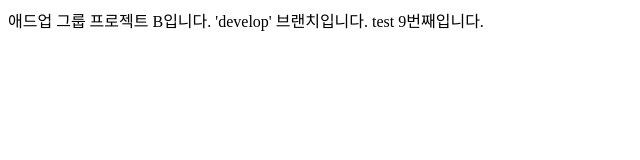
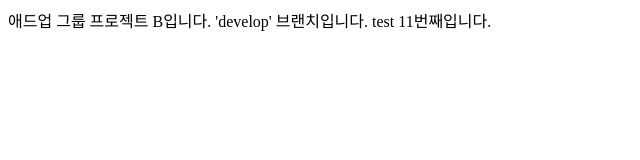
Before and after one commit to kkeonwoo/group-projectB, a plain HTML site: page index.html in a window 1280 px wide. Shown: the full height of the page, 0-640 px from the left. Drawn offline with Linux system fonts and the light colour scheme.

Commit message:
11번째

```diff
--- a/index.html
+++ b/index.html
@@ -8,6 +8,6 @@
 <body>
     애드업 그룹 프로젝트 B입니다.
     'develop' 브랜치입니다.
-    test 9번째입니다.
+    test 11번째입니다.
 </body>
 </html>
```
